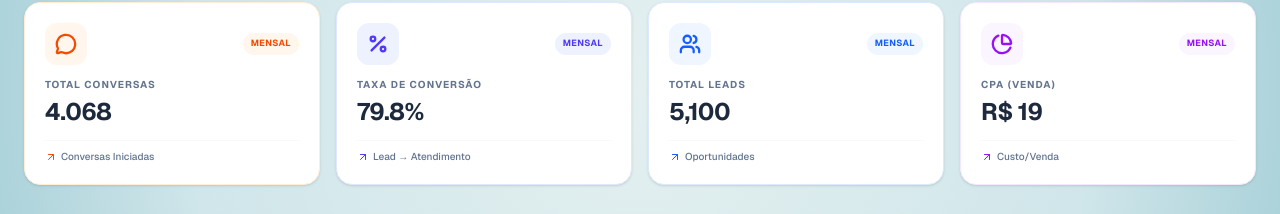
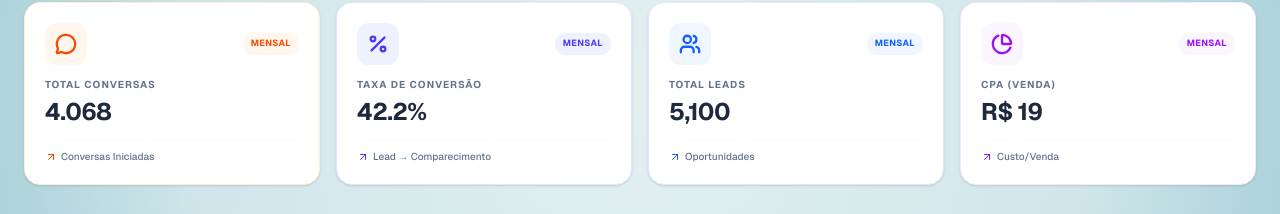
Before and after one commit to jose25mn/dashboard-marketing, a Next.js app: page / in a window 1280 px wide. Shown: the part 310-524 px from the top of the page. Built offline with nearby package versions, Linux system fonts and the light colour scheme.

Commit message:
Fix metrics mapping and update conversion calculation

```diff
--- a/app/page.tsx
+++ b/app/page.tsx
@@ -102,9 +102,7 @@ export default function Dashboard() {
             cliques: metrics.cliques || 0,
             vendas: metrics.vendas || 0,
 
-            // --- CORREÇÃO AQUI ---
-            // Voltamos ao mapeamento direto para corrigir a inversão visual.
-            // Agora 'atendimentos' (interno) pega 'metrics.atendimentos' (API).
+            // --- MANTO O MAPEAMENTO CORRIGIDO DA ÚLTIMA SOLICITAÇÃO ---
             atendimentos: metrics.atendimentos || 0,
             agendamentos: metrics.agendamentos || 0,
 
@@ -174,7 +172,6 @@ export default function Dashboard() {
 
     const funnelData = [
         { stage: 'Leads', value: sum.leads || 0, fill: '#6366f1' },
-        // Com o mapeamento direto corrigido acima, 'sum.atendimentos' agora terá o valor correto (o maior)
         { stage: 'Atendimentos (Conversas)', value: sum.atendimentos || 0, fill: '#f97316' },
         { stage: 'Agendamentos', value: sum.agendamentos || 0, fill: '#3b82f6' },
         { stage: 'Comparecimentos', value: sum.comparecimentos || 0, fill: '#ec4899' },
@@ -253,7 +250,6 @@ export default function Dashboard() {
                   <KPICard title="ROAS" value={`${processedData.totals.roas.toFixed(2)}x`} sub="Retorno Mídia" icon={Target} colorTheme="cyan" />
                   <KPICard title="Ticket Médio" value={`R$ ${processedData.totals.ticket.toLocaleString('pt-BR', {maximumFractionDigits: 0})}`} sub="Por Venda" icon={ShoppingBag} colorTheme="purple" />
 
-                  {/* ALTERAÇÃO AQUI: Título atualizado para "Total Conversas" */}
                   <KPICard
                     title="Total Conversas"
                     value={processedData.totals.atendimentos.toLocaleString('pt-BR')}
@@ -262,11 +258,11 @@ export default function Dashboard() {
                     colorTheme="orange"
                   />
 
-                  {/* ALTERAÇÃO AQUI: Título atualizado para "Taxa de Conversão" */}
+                  {/* ALTERAÇÃO AQUI: Cálculo da Taxa de Conversão agora é (Comparecimentos / Leads) */}
                   <KPICard
                     title="Taxa de Conversão"
-                    value={`${(processedData.totals.leads > 0 ? (processedData.totals.atendimentos / processedData.totals.leads * 100) : 0).toFixed(1)}%`}
-                    sub="Lead → Atendimento"
+                    value={`${(processedData.totals.leads > 0 ? (processedData.totals.comparecimentos / processedData.totals.leads * 100) : 0).toFixed(1)}%`}
+                    sub="Lead → Comparecimento"
                     icon={Percent}
                     colorTheme="indigo"
                   />
```
